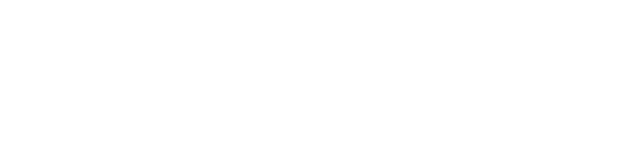
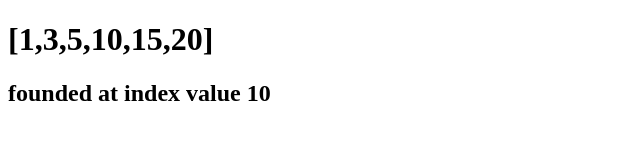
Before and after one commit to ali-safaa/linearSearch-and-binarySearch, a plain HTML site: page index.html in a window 1280 px wide. Shown: the whole page, without its empty margins (0-640 px from the left). Drawn offline with Linux system fonts and the light colour scheme.

Commit message:
new update for binary search

```diff
--- a/index.html
+++ b/index.html
@@ -6,6 +6,8 @@
     <title>Document</title>
   </head>
   <body>
+    <h1 data-arr></h1>
+    <h2 data-mid></h2>
     <script src="script.js"></script>
   </body>
 </html>
--- a/script.js
+++ b/script.js
@@ -1,38 +1,43 @@
 //linear search
 
-let arr = [1, 4, 8, 10, 12];
-let findNumber = 10;
-let numberTry = 0;
-for (let i = 0; i < arr.length; i++) {
-  numberTry++;
-  if (arr[i] == findNumber) {
-    console.log(`found number at ${numberTry} of try`);
-  }
-}
+// let arr = [1, 4, 8, 10, 12];
+// let findNumber = 10;
+// let numberTry = 0;
+// for (let i = 0; i < arr.length; i++) {
+//   numberTry++;
+//   if (arr[i] == findNumber) {
+//     console.log(`found number at ${numberTry} of try`);
+//   }
+// }
 
 //binary search
 
-let recursiveFunction = function (arr, x, start, end) {
+let h1 = document.querySelector('[data-arr]');
+let h2 = document.querySelector('[data-mid]');
+
+let recursiveFunction = async function (arr2, x, start, end) {
   if (start > end) return false;
+  await sleep(500);
+  let mid = Math.floor((start + end) / 2);
+  h2.innerHTML = arr2[mid];
 
-  let mid = Math.floor((start + end) / 2);
-  console.log(mid);
-  if (arr[mid] === x) return true;
+  if (arr2[mid] === x) {
+    h2.innerHTML = 'founded at index value ' + arr2[mid];
+  }
 
-  if (arr[mid] > x) {
-    console.log('mid is big');
-    return recursiveFunction(arr, x, start, mid - 1);
+  if (arr2[mid] > x) {
+    return await recursiveFunction(arr2, x, start, mid - 1);
   } else {
-    console.log('x is big');
-    return recursiveFunction(arr, x, mid + 1, end);
+    return await recursiveFunction(arr2, x, mid + 1, end);
   }
 };
 
 let arr2 = [1, 3, 5, 10, 15, 20];
 let x = 10;
+h1.innerHTML = `[${arr2}]`;
 
-if (recursiveFunction(arr, x, 0, arr.length - 1)) {
-  console.log('number is found');
-} else {
-  console.log('number is not found');
+recursiveFunction(arr2, x, 0, arr2.length - 1);
+
+function sleep(ms) {
+  return new Promise((resolve) => setTimeout(resolve, ms));
 }
```
